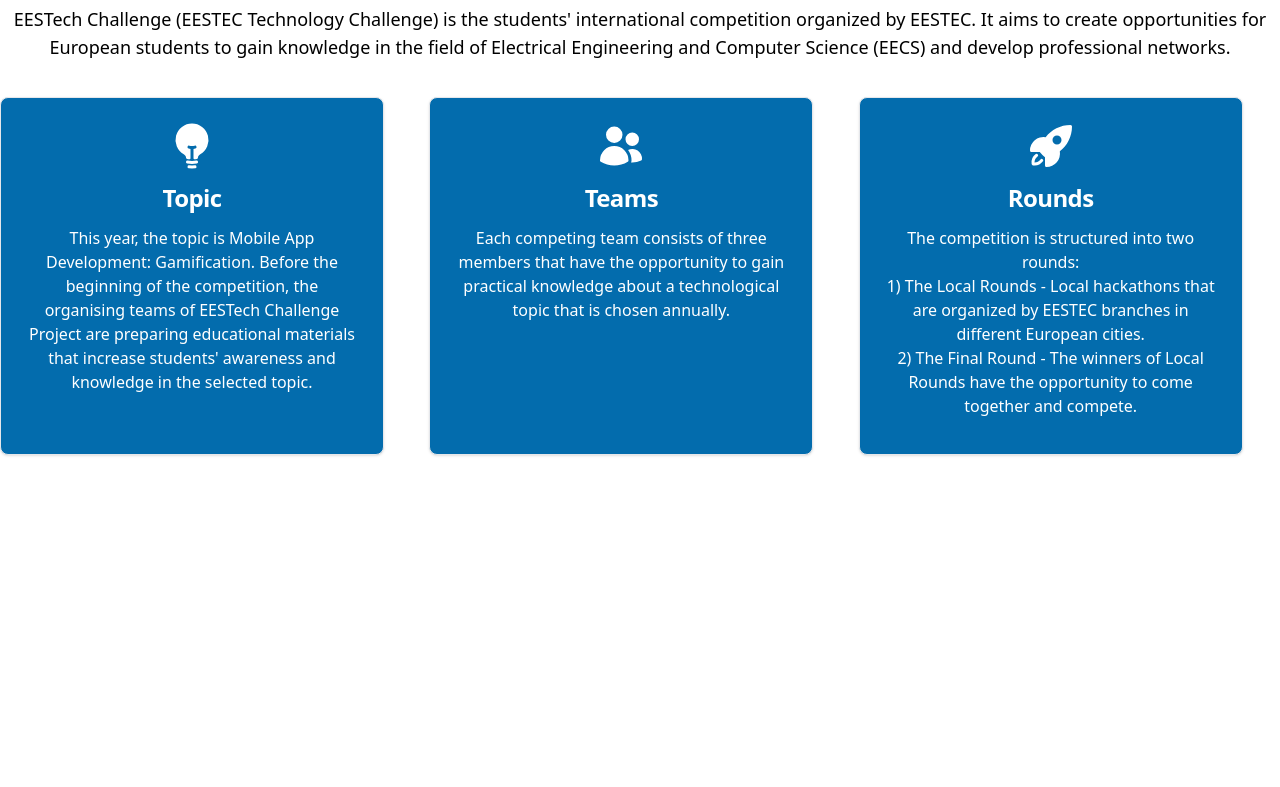
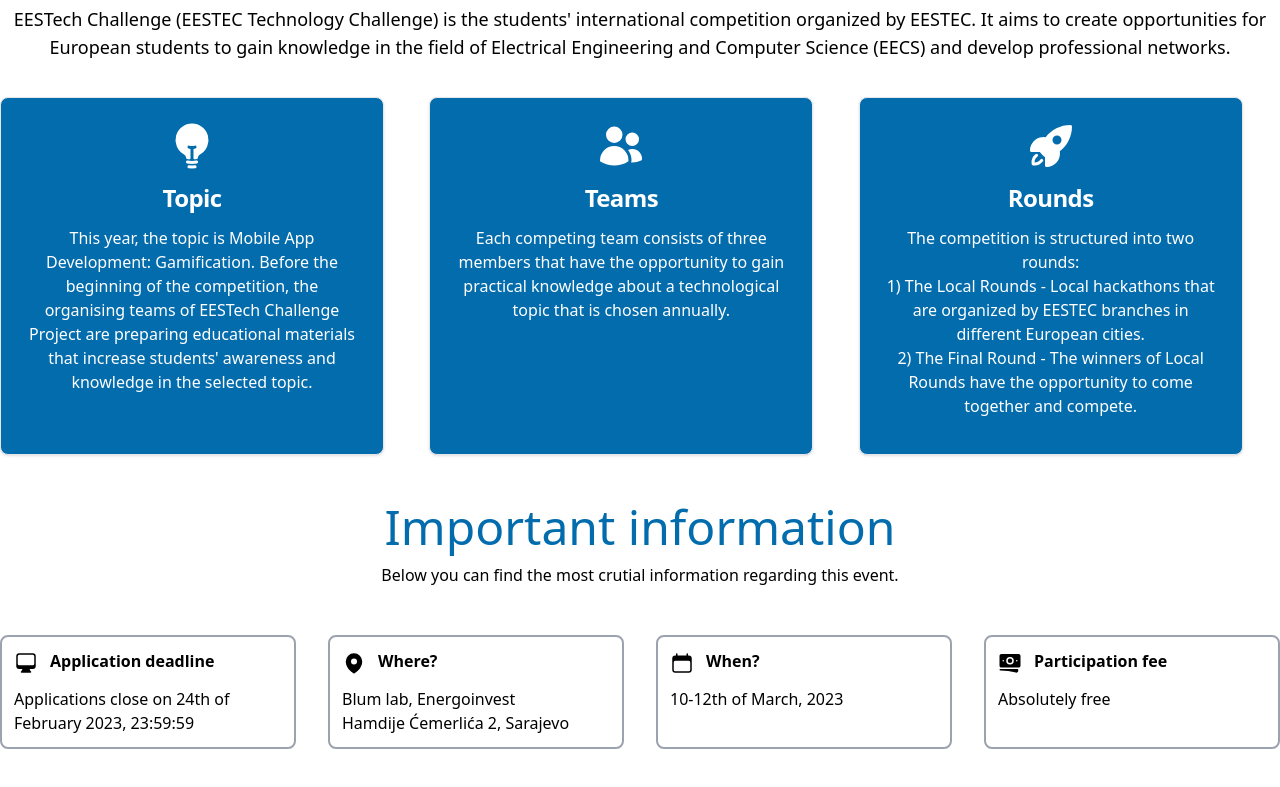
Before and after one commit to Herr-Hauptmann/eestech-challenge-sarajevo, a Vue app: page / in a window 1280 px wide. Shown: the part 719-1506 px from the top of the page. Before the commit the page ends 1210 px from the top, so only its background shows below. Built offline with nearby package versions, Linux system fonts and the light colour scheme.

Commit message:
add important info

```diff
--- a/src/App.vue
+++ b/src/App.vue
@@ -1,6 +1,6 @@
 <script setup>
 import { RouterView } from 'vue-router'
-import Navbar from './components/Navbar.vue'
+import Navbar from './partials/Navbar.vue'
 </script>
 
 <template>
--- a/src/components/About.vue
+++ b/src/partials/Home/About.vue
@@ -1,5 +1,5 @@
 <script setup>
-import Card from '../components/Card.vue'
+import Card from '../../components/Card.vue'
 
 let titles = [
     "Topic",
--- /dev/null
+++ b/src/partials/Home/Info.vue
@@ -0,0 +1,79 @@
+<script src>
+
+</script>
+
+<template>
+    <div class="container mx-auto my-12">
+        <h2 class="text-center text-5xl text-eestech-2">Important information</h2>
+        <p class="my-3 text-center text-md">Below you can find the most crutial information regarding this event.</p>
+
+        <div class="grid grid-cols-2 md:grid-cols-4 gap-8 my-12">
+            <div class="border-2 border-gray-400 rounded-lg p-3">
+                <div>
+                    <div class="inline">
+                        <svg xmlns="http://www.w3.org/2000/svg" viewBox="0 0 24 24" fill="currentColor" class="w-6 h-6 inline">
+                            <path fill-rule="evenodd" d="M2.25 5.25a3 3 0 013-3h13.5a3 3 0 013 3V15a3 3 0 01-3 3h-3v.257c0 .597.237 1.17.659 1.591l.621.622a.75.75 0 01-.53 1.28h-9a.75.75 0 01-.53-1.28l.621-.622a2.25 2.25 0 00.659-1.59V18h-3a3 3 0 01-3-3V5.25zm1.5 0v7.5a1.5 1.5 0 001.5 1.5h13.5a1.5 1.5 0 001.5-1.5v-7.5a1.5 1.5 0 00-1.5-1.5H5.25a1.5 1.5 0 00-1.5 1.5z" clip-rule="evenodd" />
+                        </svg>
+                    </div>
+                  <p class="inline-block pl-3 text-center font-bold">Application deadline</p>
+                </div>
+                <div>
+                    <p class="pt-3">
+                        Applications close on 24th of February 2023, 23:59:59
+                    </p>
+                </div>
+            </div>
+            <div class="border-2 border-gray-400 rounded-lg p-3">
+                <div>
+                    <div class="inline">
+                        <svg xmlns="http://www.w3.org/2000/svg" viewBox="0 0 24 24" fill="currentColor" class="w-6 h-6 inline">
+                            <path fill-rule="evenodd" d="M11.54 22.351l.07.04.028.016a.76.76 0 00.723 0l.028-.015.071-.041a16.975 16.975 0 001.144-.742 19.58 19.58 0 002.683-2.282c1.944-1.99 3.963-4.98 3.963-8.827a8.25 8.25 0 00-16.5 0c0 3.846 2.02 6.837 3.963 8.827a19.58 19.58 0 002.682 2.282 16.975 16.975 0 001.145.742zM12 13.5a3 3 0 100-6 3 3 0 000 6z" clip-rule="evenodd" />
+                          </svg>
+                    </div>
+                  <p class="inline-block pl-3 text-center font-bold">Where?</p>
+                </div>
+                <div>
+                    <p class="pt-3">
+                        Blum lab, Energoinvest
+                    </p>
+                    <p>
+                        Hamdije Ćemerlića 2, Sarajevo
+                    </p>
+                </div>
+            </div>
+            <div class="border-2 border-gray-400 rounded-lg p-3">
+                <div>
+                    <div class="inline">
+                        <svg xmlns="http://www.w3.org/2000/svg" viewBox="0 0 24 24" fill="currentColor" class="w-6 h-6 inline">
+                            <path fill-rule="evenodd" d="M6.75 2.25A.75.75 0 017.5 3v1.5h9V3A.75.75 0 0118 3v1.5h.75a3 3 0 013 3v11.25a3 3 0 01-3 3H5.25a3 3 0 01-3-3V7.5a3 3 0 013-3H6V3a.75.75 0 01.75-.75zm13.5 9a1.5 1.5 0 00-1.5-1.5H5.25a1.5 1.5 0 00-1.5 1.5v7.5a1.5 1.5 0 001.5 1.5h13.5a1.5 1.5 0 001.5-1.5v-7.5z" clip-rule="evenodd" />
+                          </svg>
+
+                    </div>
+                  <p class="inline-block pl-3 text-center font-bold">When?</p>
+                </div>
+                <div>
+                    <p class="pt-3">
+                        10-12th of March, 2023
+                    </p>
+                </div>
+            </div>
+            <div class="border-2 border-gray-400 rounded-lg p-3">
+                <div>
+                    <div class="inline">
+                        <svg xmlns="http://www.w3.org/2000/svg" viewBox="0 0 24 24" fill="currentColor" class="w-6 h-6 inline">
+                            <path d="M12 7.5a2.25 2.25 0 100 4.5 2.25 2.25 0 000-4.5z" />
+                            <path fill-rule="evenodd" d="M1.5 4.875C1.5 3.839 2.34 3 3.375 3h17.25c1.035 0 1.875.84 1.875 1.875v9.75c0 1.036-.84 1.875-1.875 1.875H3.375A1.875 1.875 0 011.5 14.625v-9.75zM8.25 9.75a3.75 3.75 0 117.5 0 3.75 3.75 0 01-7.5 0zM18.75 9a.75.75 0 00-.75.75v.008c0 .414.336.75.75.75h.008a.75.75 0 00.75-.75V9.75a.75.75 0 00-.75-.75h-.008zM4.5 9.75A.75.75 0 015.25 9h.008a.75.75 0 01.75.75v.008a.75.75 0 01-.75.75H5.25a.75.75 0 01-.75-.75V9.75z" clip-rule="evenodd" />
+                            <path d="M2.25 18a.75.75 0 000 1.5c5.4 0 10.63.722 15.6 2.075 1.19.324 2.4-.558 2.4-1.82V18.75a.75.75 0 00-.75-.75H2.25z" />
+                          </svg>
+                    </div>
+                  <p class="inline-block pl-3 text-center font-bold">Participation fee</p>
+                </div>
+                <div>
+                    <p class="pt-3">
+                        Absolutely free
+                    </p>
+                </div>
+            </div>
+        </div>
+    </div>
+</template>
--- a/src/components/Landing.vue
+++ b/src/partials/Home/Landing.vue
@@ -7,7 +7,7 @@
     <div class="md:w-screen">
         <div class="grid md:grid-cols-2">
             <div class="flex justify-center items-center bg-eestech-1">
-                    <img class="img-width-85" src="../assets/img/ECSarajevo-white.png" alt="EESTech Challenge Sarajevo">
+                    <img class="img-width-85" src="../../assets/img/ECSarajevo-white.png" alt="EESTech Challenge Sarajevo">
             </div>
             <div class="roboto flex flex-col items-center justify-center">
                 <h1 class="text-center text-eestech-2 font-black text-6xl pb-2 mt-12">EESTech Challenge 2023</h1>
--- a/src/views/HomeView.vue
+++ b/src/views/HomeView.vue
@@ -1,11 +1,13 @@
 <script setup>
-import Landing from '../components/Landing.vue'
-import About from '../components/About.vue'
+import Landing from '../partials/Home/Landing.vue'
+import About from '../partials/Home/About.vue'
+import Info from '../partials/Home/Info.vue'
 </script>
 
 <template>
 <Landing />
 <About />
+<Info />
 </template>
 
 <style scoped>
```
Also changed, not shown: src/partials/Navbar.vue (renamed from src/components/Navbar.vue).
